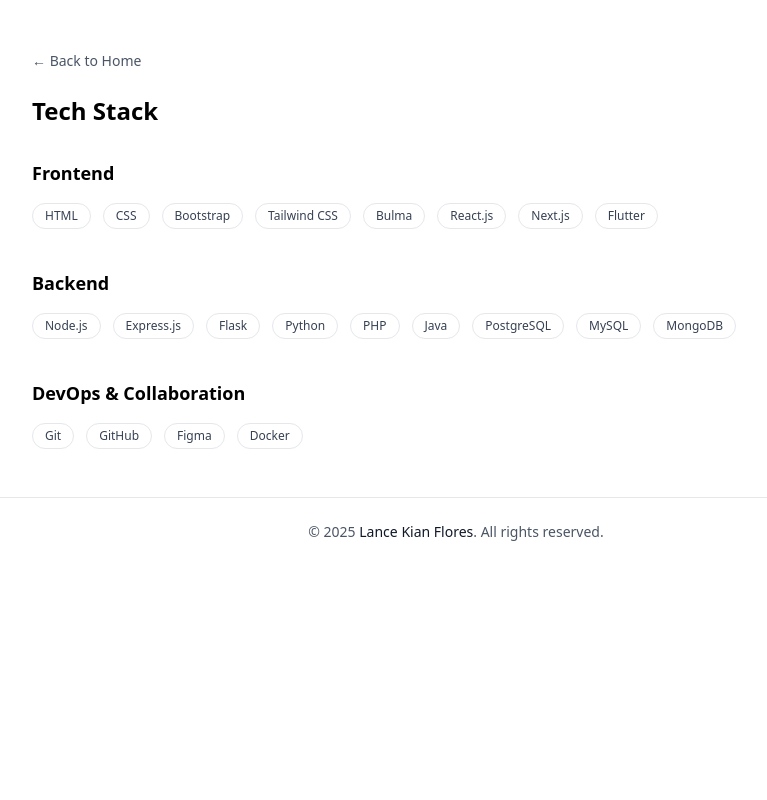
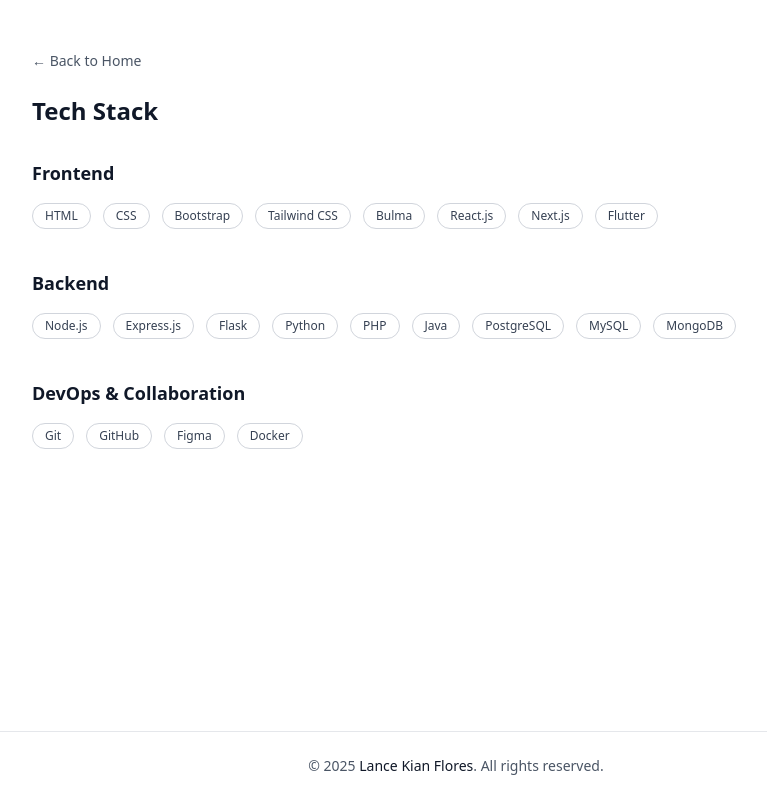
Before and after one commit to lancekian12/my-portfolio, a Next.js app: page /tech in a window 1280 px wide. Shown: the whole page, without its empty margins (184-951 px from the left). Built offline with nearby package versions, Linux system fonts and the light colour scheme.

Commit message:
added animation

```diff
--- a/app/components/AboutAndStudies.tsx
+++ b/app/components/AboutAndStudies.tsx
@@ -1,7 +1,7 @@
 "use client";
 import { User, BookOpen } from "lucide-react";
 import Link from "next/link";
-import { useState, JSX } from "react";
+import { useState, useEffect, JSX } from "react";
 
 const frontend = [
   "HTML",
@@ -25,19 +25,29 @@
   "MongoDB",
 ];
 const devops = ["Git", "GitHub", "Figma", "Docker"];
-
 const previewCount = 6;
 
 export default function AboutAndStudies(): JSX.Element {
   const [showExperience, setShowExperience] = useState(false);
+  const [loadedLeft, setLoadedLeft] = useState(false);
+  const [loadedRight, setLoadedRight] = useState(false);
+
+  useEffect(() => {
+    // Staggered animation
+    setTimeout(() => setLoadedLeft(true), 100); // left side after 100ms
+    setTimeout(() => setLoadedRight(true), 300); // right side after 300ms
+  }, []);
 
   return (
     <section id="about" aria-labelledby="about-heading" className="w-full py-8">
       <div className="mx-auto w-full grid grid-cols-1 md:grid-cols-[2fr_1fr] gap-6 items-stretch">
         {/* LEFT SIDE */}
-        <div className="flex flex-col gap-6">
+        <div
+          className={`flex flex-col gap-6 transform transition-all duration-700 ease-out
+            ${loadedLeft ? "translate-y-0 opacity-100" : "translate-y-10 opacity-0"}`}
+        >
           {/* ABOUT */}
-          <div className="rounded-xl border border-gray-200 dark:border-gray-700 bg-white dark:bg-black p-6 shadow-sm hover:shadow-md hover:-translate-y-[1px]">
+          <div className="rounded-xl border border-gray-200 dark:border-gray-700 bg-white dark:bg-black p-6 shadow-sm hover:shadow-md hover:-translate-y-[1px] transition-all duration-300">
             <div className="flex items-center gap-3">
               <span className="rounded-md bg-gray-100 dark:bg-gray-800 p-2 text-gray-700 dark:text-gray-200">
                 <User className="h-5 w-5" />
@@ -68,7 +78,7 @@
           </div>
 
           {/* TECH STACK */}
-          <div className="rounded-xl border border-gray-200 dark:border-gray-700 bg-white dark:bg-black p-6 shadow-sm hover:shadow-md hover:-translate-y-[1px]">
+          <div className="rounded-xl border border-gray-200 dark:border-gray-700 bg-white dark:bg-black p-6 shadow-sm hover:shadow-md hover:-translate-y-[1px] transition-all duration-300">
             <div className="flex items-center justify-between">
               <div className="flex items-center gap-3">
                 <span className="rounded-md bg-gray-100 dark:bg-gray-800 p-2 text-gray-700 dark:text-gray-200">
@@ -122,17 +132,20 @@
         </div>
 
         {/* RIGHT SIDE */}
-        <div className="rounded-xl border border-gray-200 dark:border-gray-700 bg-white dark:bg-black p-6 shadow-sm hover:shadow-md hover:-translate-y-[1px]  flex flex-col h-full w-full relative">
+        <div
+          className={`rounded-xl border border-gray-200 dark:border-gray-700 bg-white dark:bg-black p-6 shadow-sm hover:shadow-md hover:-translate-y-[1px] flex flex-col h-full w-full relative transition-all duration-700 ease-out
+            ${loadedRight ? "translate-y-0 opacity-100" : "translate-y-10 opacity-0"}`}
+        >
           {/* Toggle Header */}
-          <div className="flex items-center justify-center gap-4 mb-4">
+          <div className="flex items-center justify-center gap-4 mb-4 ">
             <button
               onClick={() => setShowExperience(false)}
-              className={`flex items-center gap-2 text-sm font-semibold px-4 py-2 rounded-full border transition-all duration-300
-    ${
-      !showExperience
-        ? "bg-black text-white border-black dark:bg-white dark:text-black dark:border-white dark:hover:bg-black dark:hover:text-white"
-        : "border-gray-300 text-gray-600 hover:bg-gray-100 dark:border-gray-600 dark:text-gray-300 dark:hover:bg-white dark:hover:text-black"
-    }`}
+              className={`flex items-center gap-2 text-sm font-semibold px-4 py-2 rounded-full border
+                ${
+                  !showExperience
+                    ? "bg-black text-white border-black dark:bg-white dark:text-black dark:border-white dark:hover:bg-black dark:hover:text-white"
+                    : "border-gray-300 text-gray-600 hover:bg-gray-100 dark:border-gray-600 dark:text-gray-300 dark:hover:bg-white dark:hover:text-black"
+                }`}
             >
               <BookOpen className="h-4 w-4" />
               Studies
@@ -178,11 +191,8 @@
                   ].map(([title, school, year, active], index, arr) => (
                     <li
                       key={title as string}
-                      className={`relative pl-14 ${
-                        index === arr.length - 1 ? "pb-2" : ""
-                      }`}
+                      className={`relative pl-14 ${index === arr.length - 1 ? "pb-2" : ""}`}
                     >
-                      {/* timeline dot */}
                       <span
                         className={`absolute left-6 top-2 transform -translate-x-1/2 inline-block w-3 h-3 rounded-full ring-2 ring-white dark:ring-gray-900 transition-all duration-200 cursor-pointer ${
                           active
--- a/app/components/Footer.tsx
+++ b/app/components/Footer.tsx
@@ -4,7 +4,7 @@
     <footer
       role="contentinfo"
       aria-label="Site footer"
-      className="w-full border-t border-gray-200 dark:border-gray-700 py-6 dark:bg-black "
+      className="w-full border-t border-gray-200 dark:border-gray-700 py-6 dark:bg-black-800 "
     >
       <div className="container mx-auto px-6 text-center">
         <p className="text-sm text-gray-600 dark:text-gray-400">
--- a/app/components/Hero.tsx
+++ b/app/components/Hero.tsx
@@ -1,11 +1,25 @@
+"use client";
+
 import Image from "next/image";
 import { MapPin, Mail, Linkedin, Github, FileText } from "lucide-react";
 import ThemeToggle from "./ThemeToggle";
+import { useState, useEffect } from "react";
 
 const Hero = () => {
+  const [loaded, setLoaded] = useState(false);
+
+  useEffect(() => {
+    // Trigger animation on mount
+    setLoaded(true);
+  }, []);
+
   return (
     <section className="w-full pt-12 relative transition-colors">
-      <div className="w-full flex flex-col md:flex-row items-center md:items-start gap-8 text-center md:text-left">
+      <div
+        className={`w-full flex flex-col md:flex-row items-center md:items-start gap-8 text-center md:text-left
+          transform transition-all duration-700 ease-out
+          ${loaded ? "translate-y-0 opacity-100" : "translate-y-10 opacity-0"}`}
+      >
         {/* Profile Image */}
         <div className="flex-shrink-0 w-40 h-40 md:w-52 md:h-52 overflow-hidden rounded-2xl shadow-lg dark:ring-gray-700 transition-all">
           <Image
--- /dev/null
+++ b/app/components/Projects.tsx
@@ -0,0 +1,7 @@
+import React from "react";
+
+const Projects = () => {
+  return <div>Projects</div>;
+};
+
+export default Projects;
--- a/app/layout.tsx
+++ b/app/layout.tsx
@@ -30,7 +30,7 @@
       suppressHydrationWarning
       className={`${montserrat.variable} ${lato.variable}`.trim()}
     >
-      <body>
+      <body className="flex flex-col min-h-screen bg-white dark:bg-gray-950 transition-colors">
         <ThemeProvider attribute="class" enableSystem defaultTheme="system">
           <main className="flex-grow flex flex-col items-center w-full">
             {children}
--- a/app/page.tsx
+++ b/app/page.tsx
@@ -4,7 +4,7 @@
 
 export default function Home() {
   return (
-    <main className="flex flex-col items-center text-center w-full dark:bg-black">
+    <main className="flex flex-col items-center text-center w-full dark:bg-black-800">
       <div className="w-full max-w-4xl px-6">
         <Hero />
         <AboutAndStudies />
--- a/app/tech/page.tsx
+++ b/app/tech/page.tsx
@@ -1,4 +1,3 @@
-// app/tech/page.tsx
 import Link from "next/link";
 
 const frontend = [
@@ -28,10 +27,10 @@
 
 export default function TechPage() {
   return (
-    <div className="w-full max-w-4xl mx-auto px-6 py-12">
+    <div className="w-full max-w-4xl mx-auto px-6 py-12 text-gray-900 dark:text-gray-100 transition-colors">
       <Link
         href="/"
-        className="inline-flex items-center text-sm text-gray-600 mb-6 hover:text-gray-900"
+        className="inline-flex items-center text-sm text-gray-600 dark:text-gray-300 mb-6 hover:text-gray-900 dark:hover:text-white transition-colors"
       >
         ← Back to Home
       </Link>
@@ -45,7 +44,7 @@
           {frontend.map((t) => (
             <span
               key={t}
-              className="inline-block text-xs px-3 py-1 border border-gray-200 rounded-full text-gray-700"
+              className="inline-block text-xs px-3 py-1 border border-gray-300 dark:border-gray-600 rounded-full text-gray-700 dark:text-gray-200 bg-white dark:bg-gray-800 hover:bg-gray-100 dark:hover:bg-gray-700 transition-all"
             >
               {t}
             </span>
@@ -60,7 +59,7 @@
           {backend.map((t) => (
             <span
               key={t}
-              className="inline-block text-xs px-3 py-1 border border-gray-200 rounded-full text-gray-700"
+              className="inline-block text-xs px-3 py-1 border border-gray-300 dark:border-gray-600 rounded-full text-gray-700 dark:text-gray-200 bg-white dark:bg-gray-800 hover:bg-gray-100 dark:hover:bg-gray-700 transition-all"
             >
               {t}
             </span>
@@ -75,7 +74,7 @@
           {devops.map((t) => (
             <span
               key={t}
-              className="inline-block text-xs px-3 py-1 border border-gray-200 rounded-full text-gray-700"
+              className="inline-block text-xs px-3 py-1 border border-gray-300 dark:border-gray-600 rounded-full text-gray-700 dark:text-gray-200 bg-white dark:bg-gray-800 hover:bg-gray-100 dark:hover:bg-gray-700 transition-all"
             >
               {t}
             </span>
```
